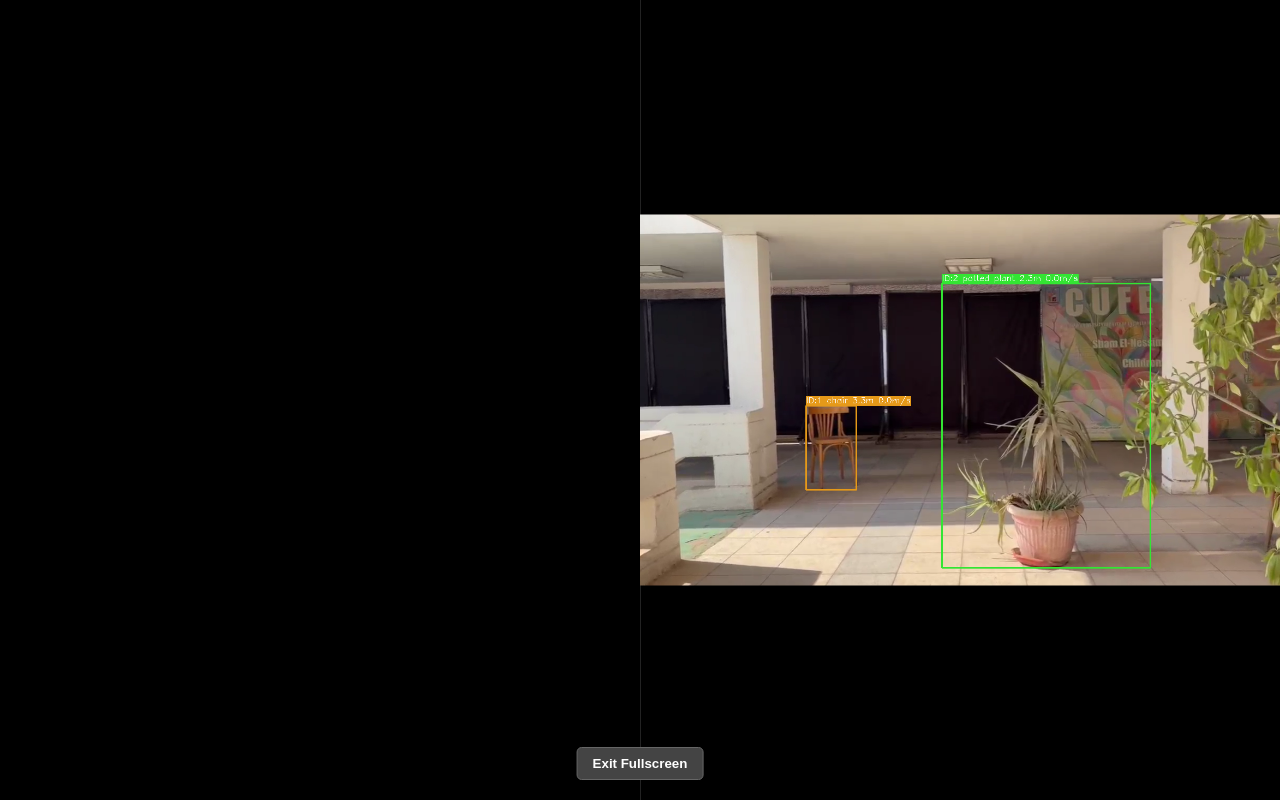
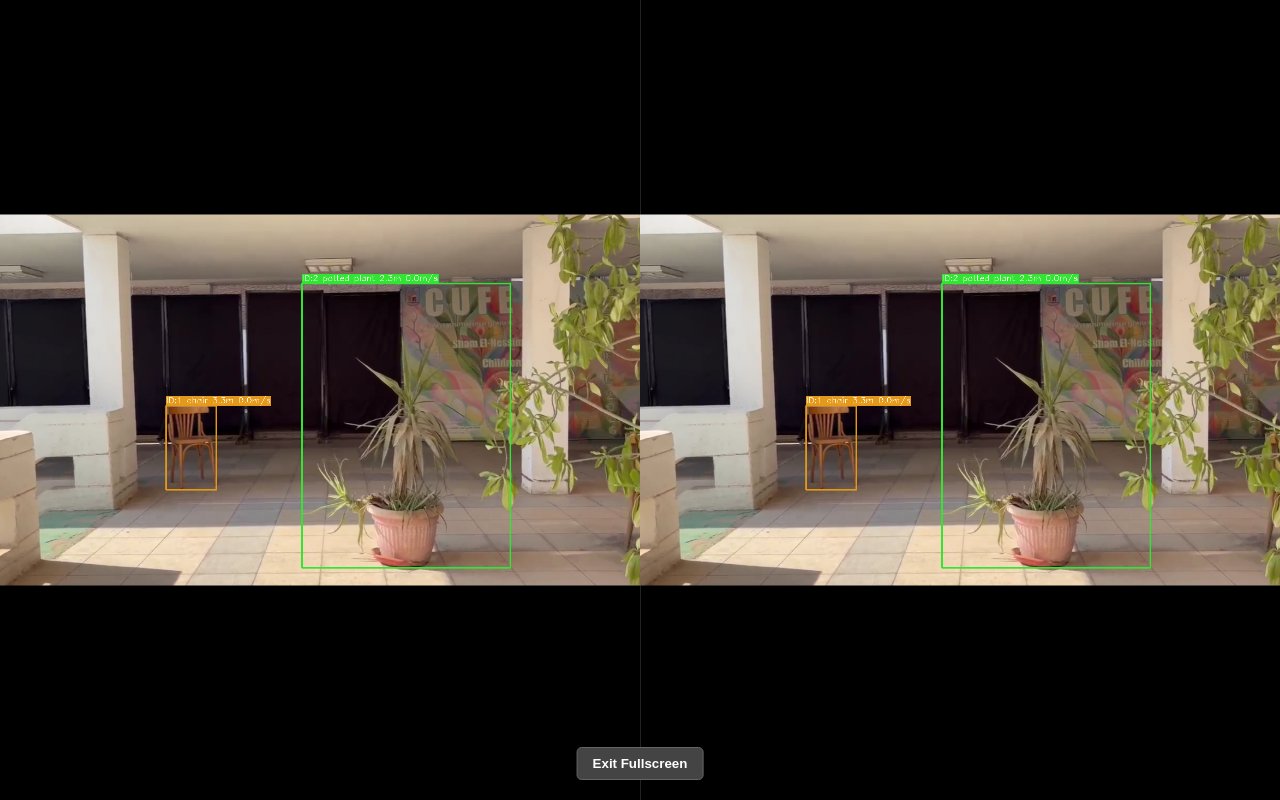
Before and after one commit to TalalEmara/AfterDawn, a plain HTML site: page index.html in a window 1280 px wide. Both pictures are taken after a click on the button "Fullscreen". Drawn offline with Linux system fonts and the light colour scheme.

Commit message:
Add files via upload

```diff
--- a/index.html
+++ b/index.html
@@ -3,7 +3,7 @@
 <head>
   <meta charset="UTF-8">
   <meta name="viewport" content="width=device-width, initial-scale=1.0">
-  <title>Right-Eye Center Cropped VR Looper</title>
+  <title>Dynamic Stereoscopic VR Looper</title>
   <style>
     * {
       box-sizing: border-box;
@@ -21,20 +21,18 @@
       display: flex;
     }
 
-    /* Left side is completely blank */
-    .left-eye {
-      flex: 1;
-      background-color: #000;
-      border-right: 1px solid #222;
-    }
-
-    /* Right side holds the content */
-    .right-eye {
+    /* Both eyes need the same centering logic now */
+    .left-eye, .right-eye {
       flex: 1;
       display: flex;
       justify-content: center;
       align-items: center;
       position: relative;
+    }
+
+    .left-eye {
+      background-color: #000;
+      border-right: 1px solid #222;
     }
 
     /* The wrapper that tightly hugs the raw image */
@@ -45,8 +43,8 @@
       display: inline-block;
     }
 
-    /* The raw scene dictates the size of the container */
-    #img-raw {
+    /* The raw scene dictates the size of the container (Changed to a class so it applies to both eyes) */
+    .img-raw {
       display: block;
       max-width: 100%;
       max-height: 100vh;
@@ -103,80 +101,104 @@
     <button id="fullscreen-btn">Fullscreen</button>
   </div>
 
-  <div class="left-eye"></div>
+  <div class="left-eye">
+    <div class="scene-container">
+      <img id="img-raw-left" src="image.png" class="left-img img-raw active" alt="Raw Scene Left">
+      <img id="overlay-detect-left" src="overlay_0152.png" class="left-img overlay-img" alt="Detection Left">
+    </div>
+  </div>
 
   <div class="right-eye">
     <div class="scene-container">
-      <img id="img-raw" src="image.png" class="seq-img active" alt="Raw Scene">
+      <img id="img-raw-right" src="image.png" class="right-img img-raw active" alt="Raw Scene Right">
 
-      <img id="overlay-detect" src="overlay_0152.png" class="seq-img overlay-img" alt="Detection">
-      <img id="overlay-crop" src="PhotoshopExtension_Image.png" class="seq-img overlay-img" alt="Cropped Canvas">
-      <img id="overlay-pixel" src="Screenshot 2026-06-28 000402.png" class="seq-img overlay-img" alt="Pixelated View">
-      <img id="overlay-heatmap" src="WhatsApp Image 2026-06-28 at 3.29.28 AM.jpeg" class="seq-img overlay-img" alt="Heatmap View">
+      <img id="overlay-detect" src="overlay_0152.png" class="right-img overlay-img" alt="Detection">
+      <img id="overlay-crop" src="PhotoshopExtension_Image.png" class="right-img overlay-img" alt="Cropped Canvas">
+      <img id="overlay-pixel" src="Screenshot 2026-06-28 000402.png" class="right-img overlay-img" alt="Pixelated View">
+      <img id="overlay-heatmap" src="WhatsApp Image 2026-06-28 at 3.29.28 AM.jpeg" class="right-img overlay-img" alt="Heatmap View">
     </div>
   </div>
 
   <script>
-    const sequence = document.querySelectorAll('.seq-img');
-    const rawImage = document.getElementById('img-raw');
+    // Group images by eye
+    const leftImages = document.querySelectorAll('.left-img');
+    const rightImages = document.querySelectorAll('.right-img');
 
-    // Grab the overlays individually so we can control them specifically
+    // Right Eye Elements
+    const rawRight = document.getElementById('img-raw-right');
     const overlayDetect = document.getElementById('overlay-detect');
     const overlayCrop = document.getElementById('overlay-crop');
     const overlayPixel = document.getElementById('overlay-pixel');
-    const overlayHeatmap = document.getElementById('overlay-heatmap'); // Select the new image
+    const overlayHeatmap = document.getElementById('overlay-heatmap');
+
+    // Left Eye Elements
+    const rawLeft = document.getElementById('img-raw-left');
+    const detectLeft = document.getElementById('overlay-detect-left');
 
     let currentIndex = 0;
     const loopSpeedMs = 1200; // Change image every 1.2s
 
-    // 1. Precise Auto-Scaling Logic
+    // 1. Precise Auto-Scaling Logic for BOTH eyes
     function syncScales() {
-      // Find out how much the raw image has shrunk to fit the user's screen
-      const scaleFactor = rawImage.clientWidth / rawImage.naturalWidth;
+      // --- SCALE RIGHT EYE ---
+      const scaleRight = rawRight.clientWidth / rawRight.naturalWidth;
 
-      // 1st Overlay: Scale the detection image normally
       if(overlayDetect.naturalWidth > 0) {
-        overlayDetect.style.width = (overlayDetect.naturalWidth * scaleFactor) + 'px';
-        overlayDetect.style.height = (overlayDetect.naturalHeight * scaleFactor) + 'px';
+        overlayDetect.style.width = (overlayDetect.naturalWidth * scaleRight) + 'px';
+        overlayDetect.style.height = (overlayDetect.naturalHeight * scaleRight) + 'px';
       }
 
-      // 2nd Overlay: Calculate the scaled size for the cropped canvas
       if(overlayCrop.naturalWidth > 0) {
-        const cropWidth = (overlayCrop.naturalWidth * scaleFactor) + 'px';
-        const cropHeight = (overlayCrop.naturalHeight * scaleFactor) + 'px';
+        const cropWidth = (overlayCrop.naturalWidth * scaleRight) + 'px';
+        const cropHeight = (overlayCrop.naturalHeight * scaleRight) + 'px';
 
         overlayCrop.style.width = cropWidth;
         overlayCrop.style.height = cropHeight;
-
-        // 3rd Overlay: FORCE the pixelated view to match the exact dimensions of the cropped canvas
         overlayPixel.style.width = cropWidth;
         overlayPixel.style.height = cropHeight;
-
-        // 4th Overlay: FORCE the heatmap view to match the exact dimensions as well
         overlayHeatmap.style.width = cropWidth;
         overlayHeatmap.style.height = cropHeight;
       }
+
+      // --- SCALE LEFT EYE ---
+      const scaleLeft = rawLeft.clientWidth / rawLeft.naturalWidth;
+
+      if(detectLeft.naturalWidth > 0) {
+        detectLeft.style.width = (detectLeft.naturalWidth * scaleLeft) + 'px';
+        detectLeft.style.height = (detectLeft.naturalHeight * scaleLeft) + 'px';
+      }
     }
 
-    // Run the scaling function when images load, and whenever the window resizes
+    // Run scaling on load and resize
     window.addEventListener('load', syncScales);
     window.addEventListener('resize', syncScales);
 
-    // Extra safeguard for cached image loads
-    rawImage.onload = syncScales;
+    // Extra safeguards for cached image loads
+    rawRight.onload = syncScales;
     overlayDetect.onload = syncScales;
     overlayCrop.onload = syncScales;
     overlayPixel.onload = syncScales;
-    overlayHeatmap.onload = syncScales; // Add safeguard for new image
+    overlayHeatmap.onload = syncScales;
+    rawLeft.onload = syncScales;
+    detectLeft.onload = syncScales;
 
-    // 2. Looping Logic
+    // 2. Stereoscopic Looping Logic
     function nextFrame() {
-      // Remove active class from all
-      sequence.forEach(img => img.classList.remove('active'));
+      // Remove active class from all images in both eyes
+      leftImages.forEach(img => img.classList.remove('active'));
+      rightImages.forEach(img => img.classList.remove('active'));
 
-      // Move to next index and add active
-      currentIndex = (currentIndex + 1) % sequence.length;
-      sequence[currentIndex].classList.add('active');
+      // Move to next index (Dictated by the right eye's 5 images)
+      currentIndex = (currentIndex + 1) % rightImages.length;
+
+      // Right eye ALWAYS gets the active class for the current index
+      rightImages[currentIndex].classList.add('active');
+
+      // Left eye ONLY gets the active class if we are on the first two images (Index 0 or 1)
+      // Otherwise, nothing gets an active class and the left eye naturally shows black
+      if (currentIndex === 0 || currentIndex === 1) {
+        leftImages[currentIndex].classList.add('active');
+      }
     }
 
     setInterval(nextFrame, loopSpeedMs);
```
